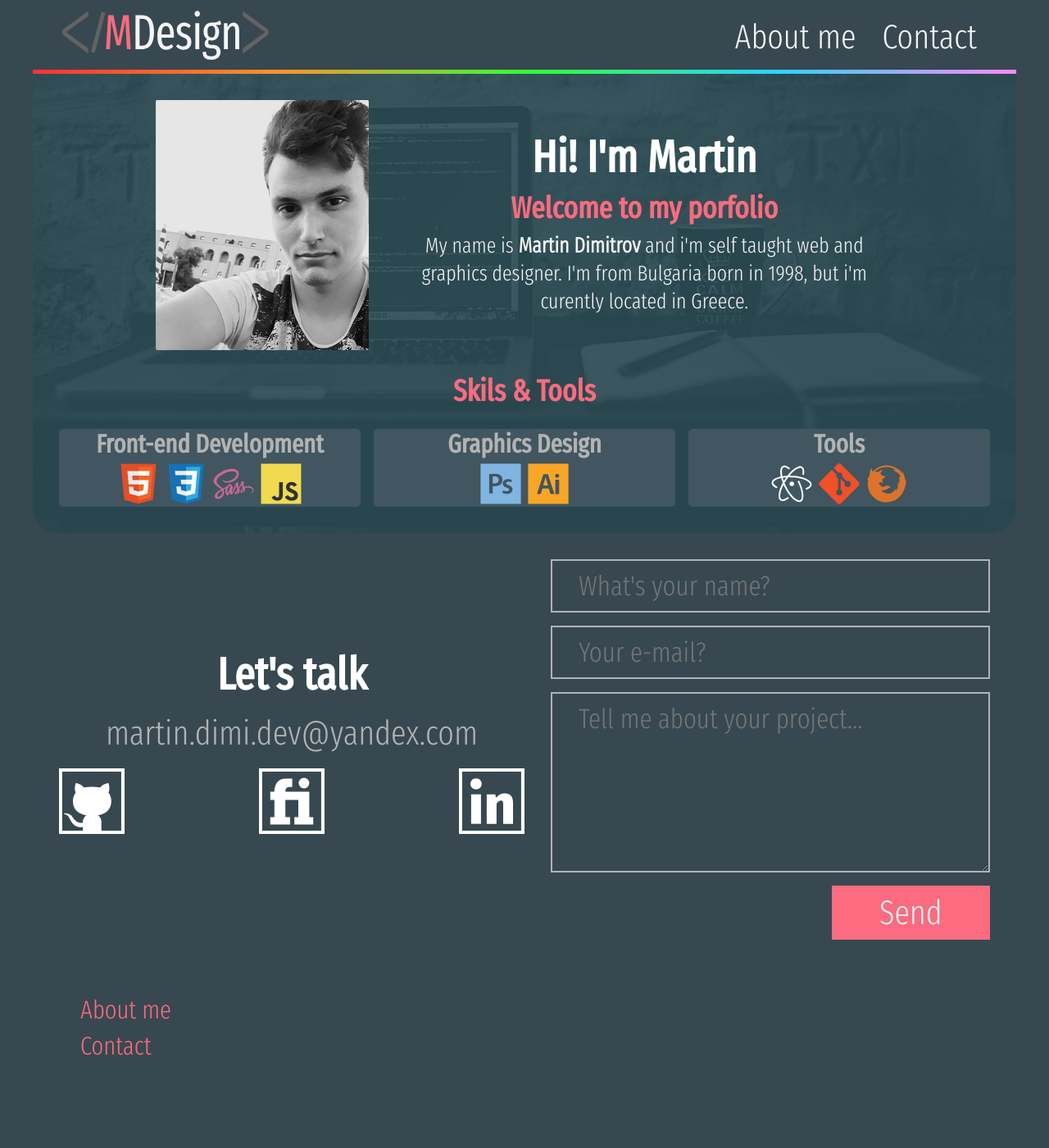
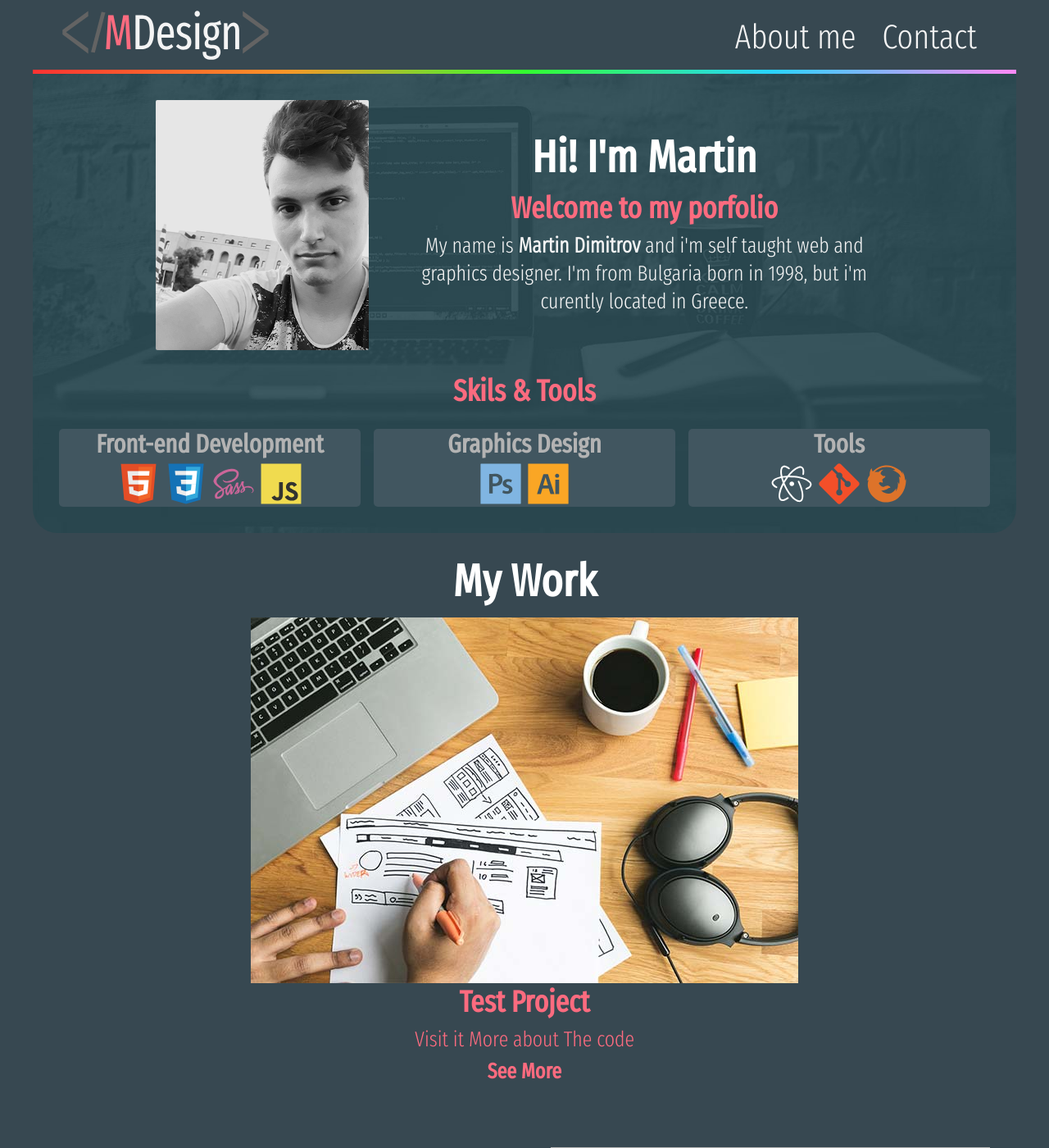
Before and after one commit to martindimi/mdesign-source, a Jekyll site: the page built from _pages/home.md, in a window 1280 px wide and 1400 px high. Shown: the whole window at 82% size. Built offline with Jekyll 4.4.1, drawn with Linux system fonts in a browser that asks for light colours.

Commit message:
Add my work section's markup and create test project
* Added my work section's mark up.

* Added prject entry markup.

* Created test project for development proposes.

```diff
--- /dev/null
+++ b/_includes/component-project-entry.html
@@ -0,0 +1,24 @@
+<!-- Project entry -->
+<figure class="project-entry">
+
+  <!-- Project entry image -->
+  <picture>
+    <source media="(max-width: 1199px)" srcset="/assets/img/project-img/{{ post.project-id }}/{{ post.project-id }}--project-entry-mobile.jpg">
+    <source media="(min-width: 1200px)" srcset="/assets/img/project-img/{{ post.project-id }}/{{ post.project-id }}--project-entry-desktop.jpg">
+    <img src="" alt="" class="project-entry-img">
+  </picture>
+
+  <!-- Project entry content -->
+  <figcaption class="project-entry-text">
+
+    <h2 class="project-entry-title">{{ post.title }}</h2>
+
+    <!-- Project entry links -->
+    <div class="project-entry-links">
+      <a href="{{ post.project-location }}" target="_blank" class="project-entry-link">Visit it</a>
+      <a href="{{ post.url }}" class="project-entry-link">More about</a>
+      <a href="{{ post.project-source }}" target="_blank" class="project-entry-link">The code</a>
+    </div>
+  </figcaption>
+
+</figure>
--- /dev/null
+++ b/_includes/section-my-work.html
@@ -0,0 +1,19 @@
+<!--- My work section -->
+
+<div class="section-wrapper">
+  <section id="my-work" class="my-work-section section">
+    <h1 class="section-title">My Work</h1>
+
+    <div class="project-entries-grid">
+
+      {% for post in site.posts limit:5 %}
+        {% include component-project-entry.html %}
+      {% endfor %}
+
+      <article class="more-projects-entry">
+        <h2><a href="#" class="more-projects-entry-title">See More</a></h2>
+      </article>
+
+    </div>
+  </section>
+</div>
--- a/_pages/home.md
+++ b/_pages/home.md
@@ -5,4 +5,5 @@ permalink: /index.html
 ---
 
 {% include section-about.html %}
+{% include section-my-work.html %}
 {% include section-contact.html %}
```
Also changed, not shown: _posts/2020-04-11-test.md (added, +12 -0 lines), assets/img/project-img/test/test--project-entry-desktop.jpg (added), assets/img/project-img/test/test--project-entry-mobile.jpg (added).
